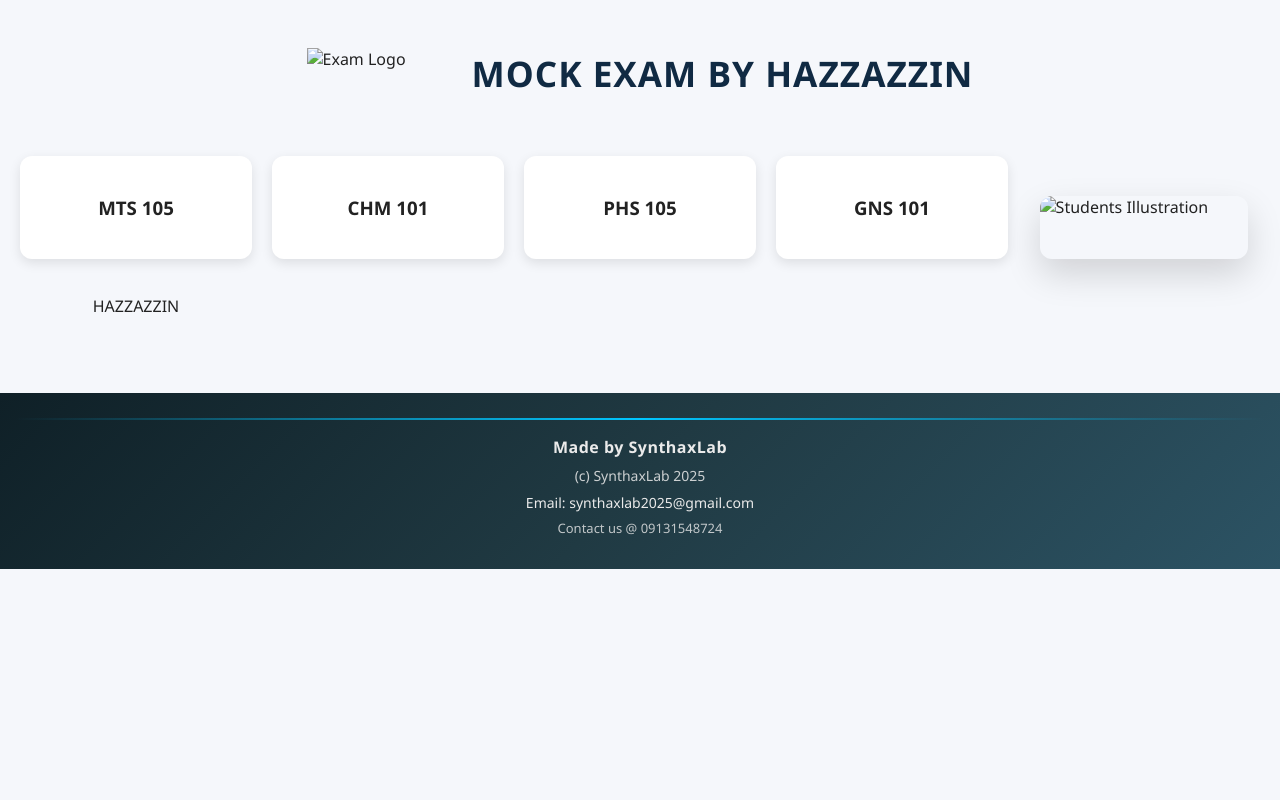
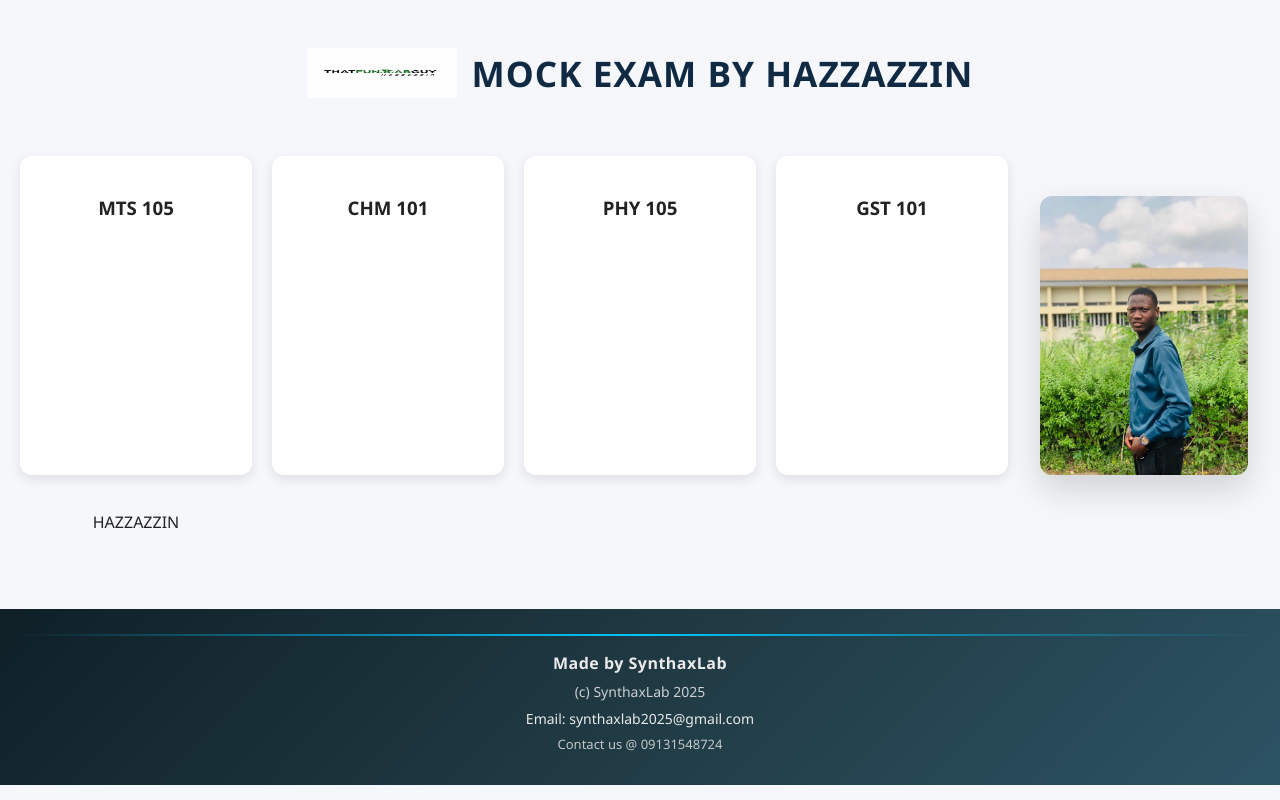
Before and after one commit to niyiartz24/Mock-exam, a plain HTML site: page index.html in a window 1280 px wide. Drawn offline with Linux system fonts and the light colour scheme.

Commit message:
Update index.html

```diff
--- a/index.html
+++ b/index.html
@@ -11,7 +11,7 @@
 <!-- COURSE SELECTION -->
 <section id="coursePage" class="page active">
   <div class="hero-title">
-  <img src="images/IMG-20251229-WA0616.jpg" alt="Exam Logo">
+  <img src="IMG-20251229-WA0616.jpg" alt="Exam Logo">
   <h1>MOCK EXAM BY HAZZAZZIN</h1>
 </div>
 
@@ -23,14 +23,14 @@
       <h3>CHM 101</h3>
     </div>
     <div class="course-card" data-course="phs105">
-      <h3>PHS 105</h3>
+      <h3>PHY 105</h3>
   </div>
   <div class="course-card" data-course="gns101">
-      <h3>GNS 101</h3>
+      <h3>GST 101</h3>
   </div>
 
   <div class="course-banner">
-  <img src="images/IMG-20251218-WA0002.jpg" alt="Students Illustration">
+  <img src="IMG-20251218-WA0002.jpg" alt="Students Illustration">
 
 </div>
 <p align = "center">HAZZAZZIN</p>
```
